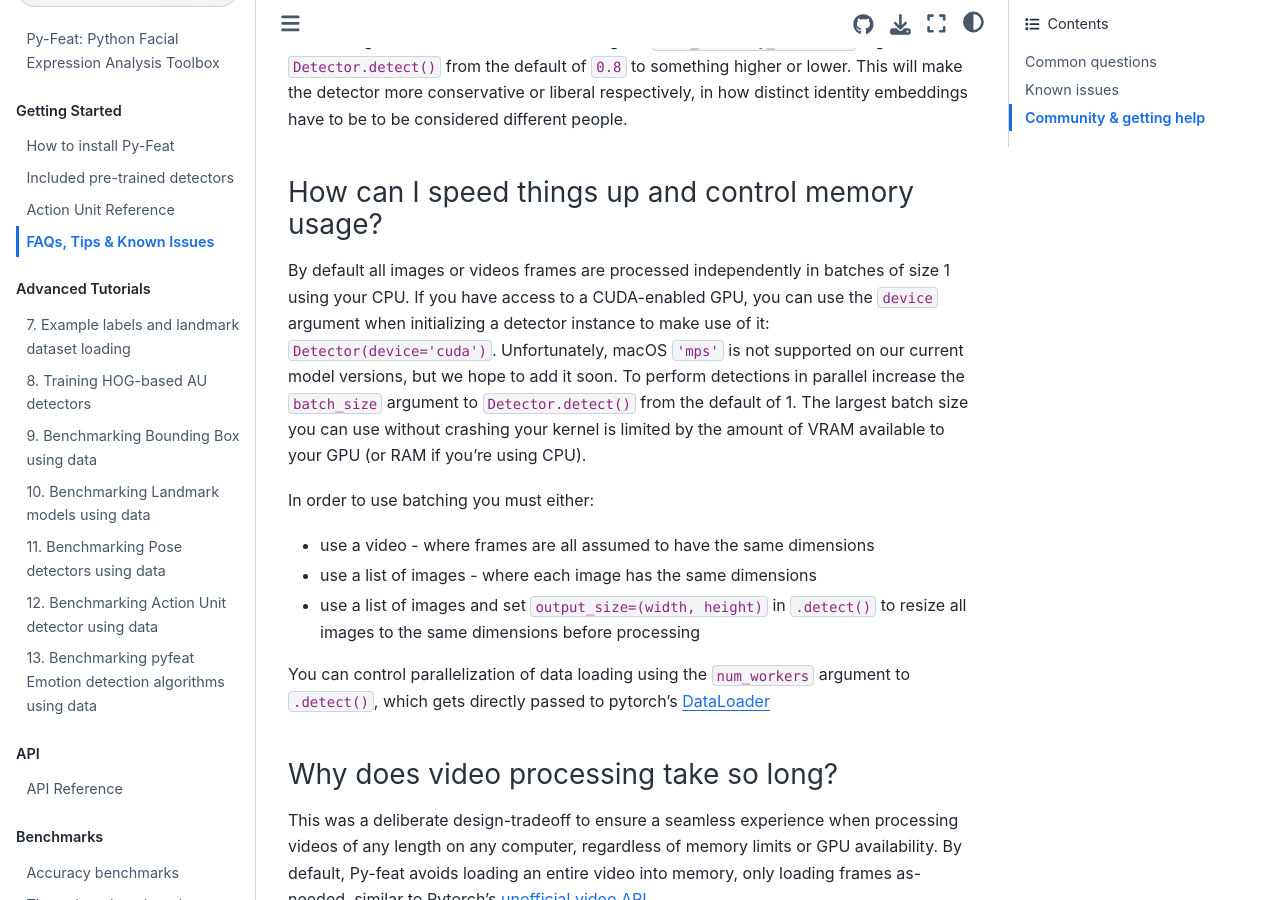
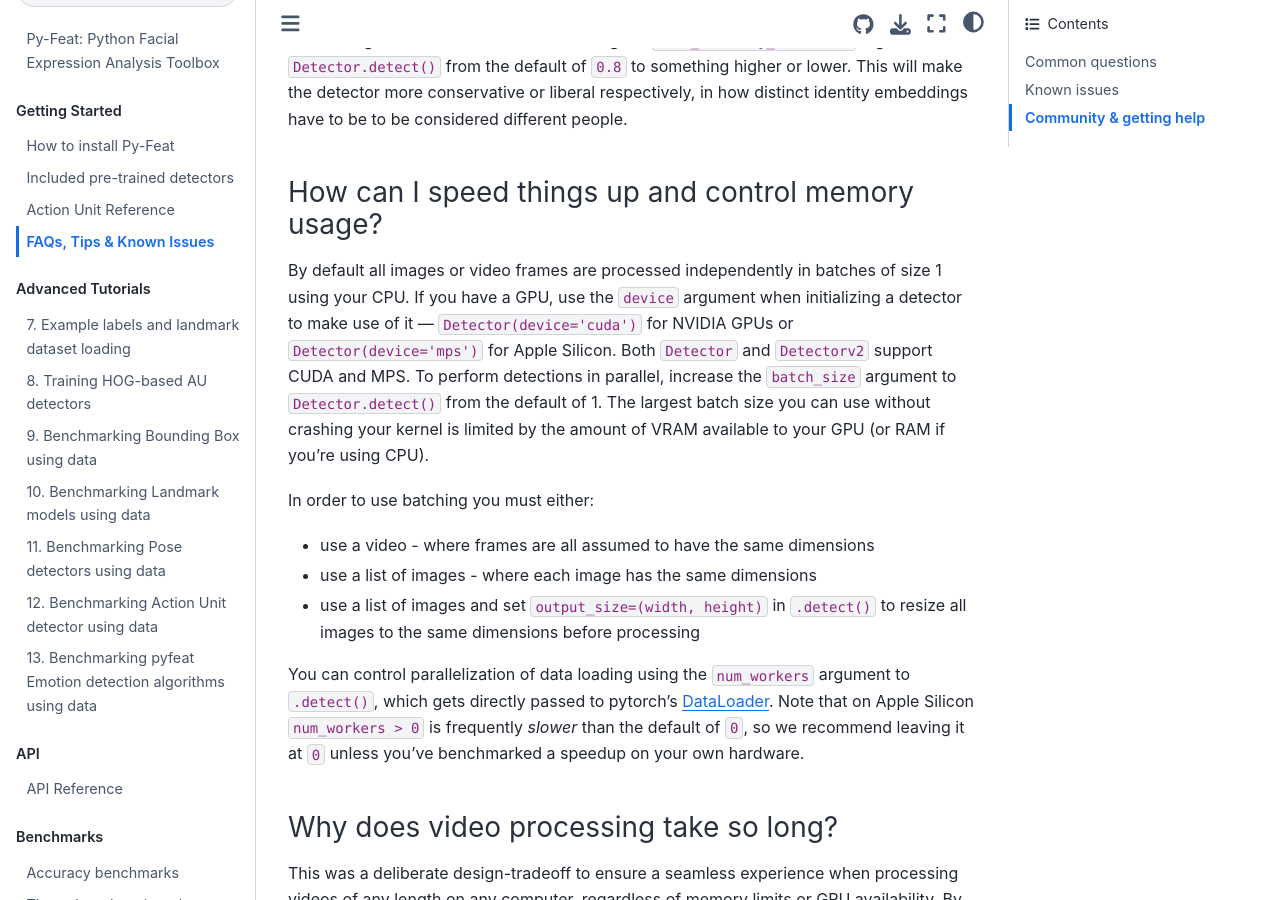
Before and after one commit to cosanlab/py-feat, a Jupyter Book: the page built from docs/pages/faqs.md, in a window 1280 px wide and 900 px high, scrolled down 1202 px. Built offline with Jupyter Book 1.0.4 settings and Sphinx 7.4.7 and the Sphinx Book theme 1.1.4, drawn with Linux system fonts in a browser that asks for light colours; pages that are not in the unit, such as notebooks, are missing from menus.

Commit message:
docs: add Model licenses table and refresh speed/memory FAQ
- models.md: add a consolidated "Model licenses" section mirroring the
  authoritative repo LICENSE file. Correct the three landmark models
  (mobilefacenet/mobilenet/pfld) to "license not declared upstream" —
  they come from cunjian/pytorch_face_landmark, which ships no LICENSE,
  so asserting MIT would be wrong. Verified retinaface (MIT), img2pose
  (CC BY-NC 4.0), resmasknet (MIT), facenet (MIT), l2cs (MIT), and the
  arcface code-MIT / weights-non-commercial split against upstream.
- faqs.md: MPS is now supported and batching is fixed — document
  device='mps' for Apple Silicon (both detectors support CUDA + MPS) and
  drop the "mps not supported" note. Add a num_workers>0 slowdown caveat
  for Apple Silicon.

```diff
--- a/docs/pages/faqs.md
+++ b/docs/pages/faqs.md
@@ -22,14 +22,14 @@ Similar to the previous issue, you can control the sensitivity of how confidentl
 
 ### How can I speed things up and control memory usage?
 
-By default all images or videos frames are processed independently in batches of size 1 using your CPU. If you have access to a CUDA-enabled GPU, you can use the `device` argument when initializing a detector instance to make use of it: `Detector(device='cuda')`. Unfortunately, macOS `'mps'` is not supported on our current model versions, but we hope to add it soon. To perform detections in parallel increase the `batch_size` argument to `Detector.detect()` from the default of 1. The largest batch size you can use without crashing your kernel is limited by the amount of VRAM available to your GPU (or RAM if you're using CPU).
+By default all images or video frames are processed independently in batches of size 1 using your CPU. If you have a GPU, use the `device` argument when initializing a detector to make use of it — `Detector(device='cuda')` for NVIDIA GPUs or `Detector(device='mps')` for Apple Silicon. Both `Detector` and `Detectorv2` support CUDA and MPS. To perform detections in parallel, increase the `batch_size` argument to `Detector.detect()` from the default of 1. The largest batch size you can use without crashing your kernel is limited by the amount of VRAM available to your GPU (or RAM if you're using CPU).
 
 In order to use batching you must either:
 - use a video - where frames are all assumed to have the same dimensions
 - use a list of images - where each image has the same dimensions
 - use a list of images and set `output_size=(width, height)` in `.detect()` to resize all images to the same dimensions before processing
 
-You can control parallelization of data loading using the `num_workers` argument to `.detect()`, which gets directly passed to pytorch's [DataLoader](https://pytorch.org/tutorials/beginner/basics/data_tutorial.html)
+You can control parallelization of data loading using the `num_workers` argument to `.detect()`, which gets directly passed to pytorch's [DataLoader](https://pytorch.org/tutorials/beginner/basics/data_tutorial.html). Note that on Apple Silicon `num_workers > 0` is frequently *slower* than the default of `0`, so we recommend leaving it at `0` unless you've benchmarked a speedup on your own hardware.
 
 ### Why does video processing take so long?
 
```
Also changed, not shown: docs/pages/models.md (+20 -4 lines).
